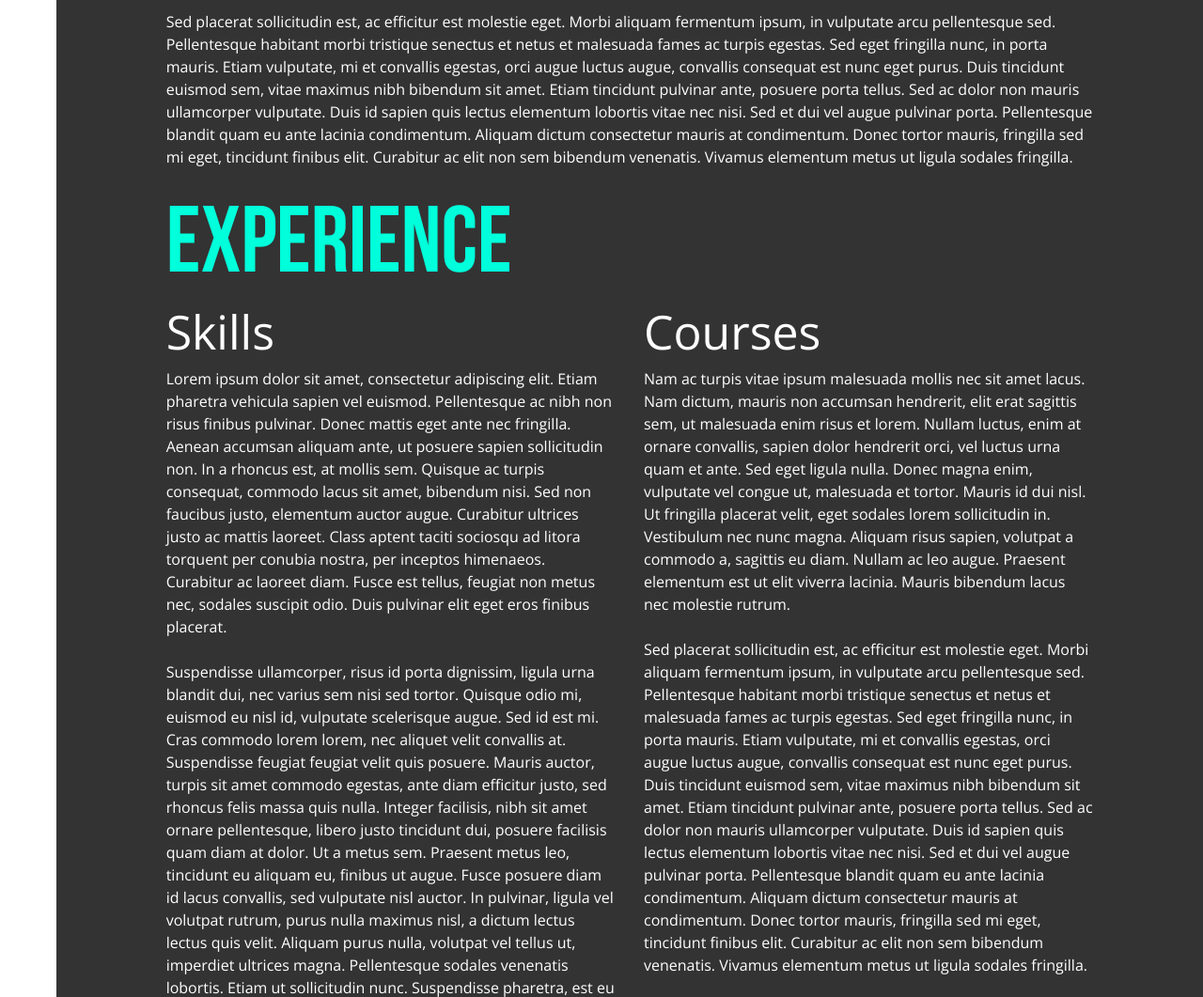
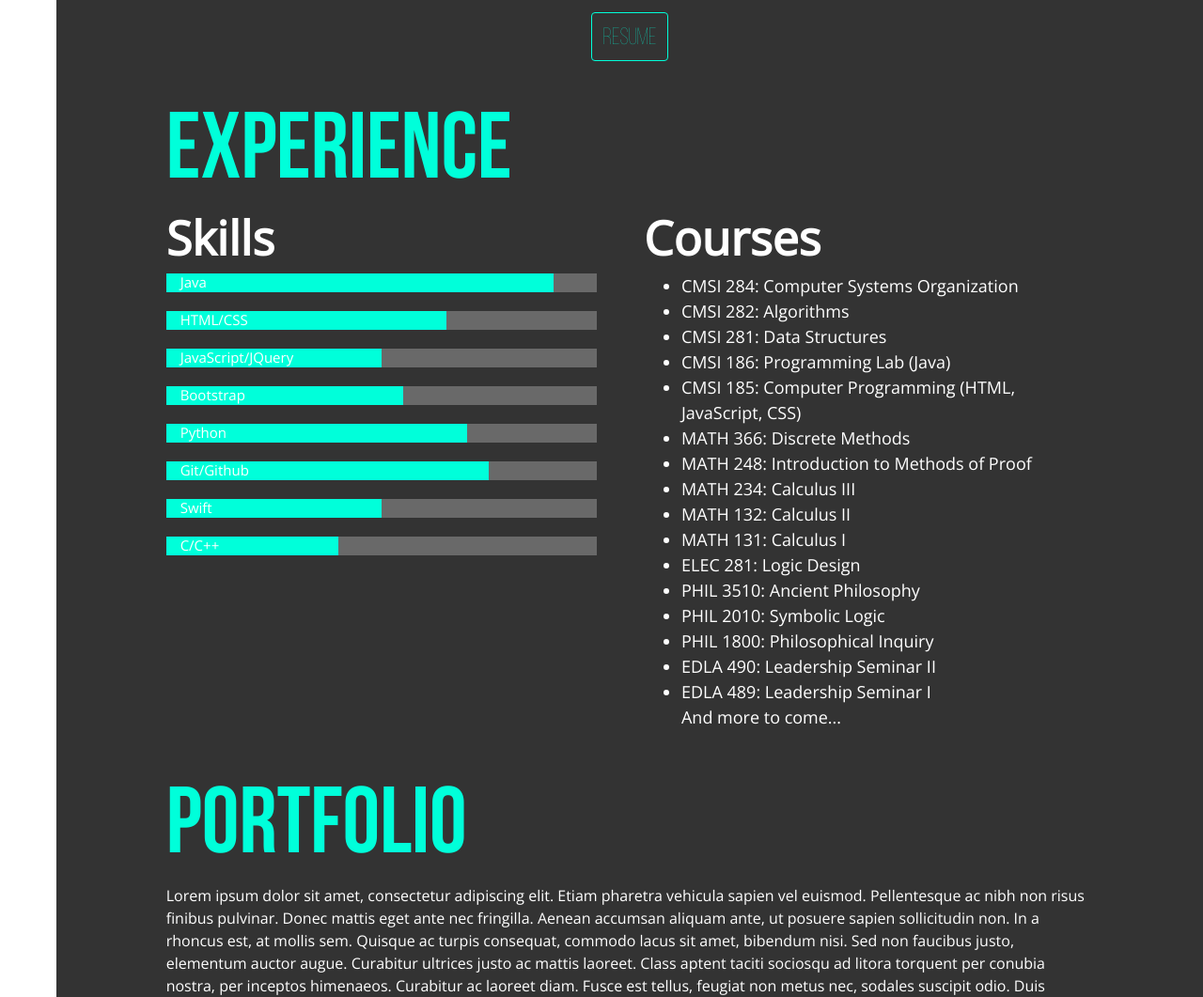
Before and after one commit to dmoini/dmoini.github.io, a plain HTML site: page index.html in a window 1280 px wide. Shown: the part 1637-2698 px from the top of the page at 94% size. Drawn offline with nearby package versions, Linux system fonts and the light colour scheme; files whose address does not match are found by name.

Commit message:
More progress made. :)

```diff
--- a/css/main.css
+++ b/css/main.css
@@ -1,27 +1,35 @@
 :root {
     --seafoam: #00ffda;
+    --gray: #696969;
     --dark-gray: #333333;
+    --light-gray: #b7b7b7;
 }
 
-h1:not(.header) {
+h1:not(.home-header) {
     font-family: "bebas_neuebold", sans-serif;
     font-size: 100px;
     color: var(--seafoam)
 }
 
 @media only screen and (max-width: 767px) {
-    h1:not(.header) {
-        font-size: 80px;
+    h1:not(.home-header) {
+        font-size: 22vw;
     }
 }
 
 h2 {
     font-family: "Open Sans", sans-serif;
     font-size: 50px;
+    font-weight: bold;
+    color: white;
 }
 
 p {
     font-family: "Open Sans", sans-serif;
+}
+
+#about, #experience, #portfolio {
+    padding-bottom: 20px;
 }
 
 .btn {
@@ -30,6 +38,8 @@ p {
     color: var(--seafoam);
     margin-top: 10px;
     margin-bottom: 10px;
+    font-family: "bebas_neuethin", sans-serif;
+    font-size: 25px;
 }
 
 .btn:hover {
@@ -58,7 +68,7 @@ p {
 #sidenav-icons a {
     padding: 6px 17px;
     text-decoration: none;
-    color: var(--dark-gray);
+    color: var(--gray);
 }
 
 #sidenav-icons a:hover, #topnav-icons a:hover, #contact a:hover {
@@ -92,7 +102,7 @@ p {
 #topnav a {
     float: left;
     display: block;
-    color: #333333;
+    color: var(--gray);
     text-align: center;
     text-decoration: none;
     font-size: 25px;
@@ -122,16 +132,16 @@ p {
 /********** MAIN **********/
 
 #main {
-    margin-left: 60px;
-    padding: 0px 0px 1px;
+    /* margin-left: 60px; */
+    margin: 0 0 0 60px;
+    /* padding: 0px 0px 1px; */
     background-color: var(--dark-gray);
     color: white;
 }
 
 @media only screen and (max-width: 767px) {
     #main {
-        margin-left: 0px;
-        margin-top: 60px;
+        margin: 60px 0 0;
     }
     #home, #about, #experience, #portfolio {
         /* TODO: update? */
@@ -160,11 +170,42 @@ p {
     height: 100vh;
 }
 
+/********** EXPERIENCE **********/
+
+.progress {
+    background-color: var(--gray);
+    height: 20px;
+    margin-right: 20px;
+    margin-bottom: 20px;
+    border-radius: 0;
+    -webkit-border-radius: 0;
+    -moz-border-radius: 0;
+    -o-border-radius: 0;
+}
+
+.progress-bar {
+    height: 20px;
+    font-size: 125%;
+    text-align: left;
+    background-color: var(--seafoam);
+}
+
+.bar-text {
+    font-family: "Open Sans", sans-serif;
+    padding-left: 15px;
+}
+
+#courses-list {
+    font-family: "Open Sans", sans-serif;
+    font-size: 18px;
+    color: white;
+}
+
 /********** CONTACT BAR **********/
 
 #contact {
-    width: 100%;
-    height: 60px;
+    width: 100vw;
+    height: 65px;
     background-color: black;
     /* TODO: figure out how to remove bottom white bar */
 }
--- a/index.html
+++ b/index.html
@@ -10,10 +10,12 @@
     <link rel="stylesheet" href="fontawesome-5.1.0/css/all.css">
     <link rel="stylesheet" href="css/animate.min.css">
     <link rel="stylesheet" href="/Users/donovanmoini/Desktop/dmoini.github.io/fonts/bebas-nueue/stylesheet.css">
+    <link rel="stylesheet" href="https://fonts.googleapis.com/css?family=Open+Sans">
     <link rel="icon" href="images/favicon-32x32.png" type="image/png" sizes="32x32" />
-    <link href="https://fonts.googleapis.com/css?family=Open+Sans" rel="stylesheet">
     <title>Donovan Moini Portfolio Website</title>
 </head>
+
+<!-- onload="$(document).ready(function(){$(this).scrollTop(0);});" -->
 
 <body>
     <!-- ********** NAVIGATION BAR ********** -->
@@ -53,20 +55,22 @@
 
     <!-- ********** MAIN CONTENT ********** -->
     <div id="main">
-        <div class="background-image d-flex align-items-center" id="home">
+        <section class="background-image d-flex align-items-center" id="home">
             <div class="container-fluid">
                 <div class="row">
                     <div class="col-xl-1 col-lg-1 col-md-1 col-sm-0 col-xs-0"></div>
                     <div class="col-xl-6 col-lg-6 col-md-6 col-sm-12 col-xs-12">
-                        <h1 class="header wow fadeInUp" data-wow-delay="0.5s">Hello!</h1>
-                        <h1 class="header wow fadeInUp" data-wow-delay="1.25s">I'm Donovan and welcome to my portfolio!</h1>
+                        <h1 class="home-header wow fadeInUp" data-wow-delay="0.5s">Hello!</h1>
+                        <h1 class="home-header wow fadeInUp" data-wow-delay="1.25s">I'm Donovan and welcome to my portfolio!</h1>
                         <a href="mailto:donnym99@gmail.com?Subject=You're Hired!" target="_top" class="wow fadeInUp" data-wow-delay="2.0s"><button class="btn">CONTACT ME</button></a>
                     </div>
                     <div class="col-xl-5 col-lg-5 col-md-5 col-sm-0 col-xs-0"></div>
                 </div>
             </div>
-        </div>
-        <div class="container-fluid" id="about">
+        </section>
+
+        <!-- ********** ABOUT ME ********** -->
+        <section class="container-fluid" id="about">
             <!-- THINGS TO TALK ABOUT: Who you are What kind of work you do How you do that work Where you want to go next And who YOU really want to work with. -->
             <div class="row">
                 <div class="col-xl-1 col-lg-1 col-md-1 col-sm-0 col-xs-0"></div>
@@ -88,16 +92,18 @@
                         <br><br>Nam ac turpis vitae ipsum malesuada mollis nec sit amet lacus. Nam dictum, mauris non accumsan hendrerit, elit erat sagittis sem, ut malesuada enim risus et lorem. Nullam luctus, enim at ornare convallis, sapien dolor hendrerit
                         orci, vel luctus urna quam et ante. Sed eget ligula nulla. Donec magna enim, vulputate vel congue ut, malesuada et tortor. Mauris id dui nisl. Ut fringilla placerat velit, eget sodales lorem sollicitudin in. Vestibulum nec nunc
                         magna. Aliquam risus sapien, volutpat a commodo a, sagittis eu diam. Nullam ac leo augue. Praesent elementum est ut elit viverra lacinia. Mauris bibendum lacus nec molestie rutrum.
-                        <br><br>Sed placerat sollicitudin est, ac efficitur est molestie eget. Morbi aliquam fermentum ipsum, in vulputate arcu pellentesque sed. Pellentesque habitant morbi tristique senectus et netus et malesuada fames ac turpis egestas.
-                        Sed eget fringilla nunc, in porta mauris. Etiam vulputate, mi et convallis egestas, orci augue luctus augue, convallis consequat est nunc eget purus. Duis tincidunt euismod sem, vitae maximus nibh bibendum sit amet. Etiam tincidunt
-                        pulvinar ante, posuere porta tellus. Sed ac dolor non mauris ullamcorper vulputate. Duis id sapien quis lectus elementum lobortis vitae nec nisi. Sed et dui vel augue pulvinar porta. Pellentesque blandit quam eu ante lacinia condimentum.
-                        Aliquam dictum consectetur mauris at condimentum. Donec tortor mauris, fringilla sed mi eget, tincidunt finibus elit. Curabitur ac elit non sem bibendum venenatis. Vivamus elementum metus ut ligula sodales fringilla.
                     </p>
+                    <!-- TODO: add resume -->
+                    <div class="text-center">
+                        <a href="documents/resume.pdf"><button class="btn">RESUME</button></a>
+                    </div>
                 </div>
                 <div class="col-xl-1 col-lg-1 col-md-1 col-sm-0 col-xs-0"></div>
             </div>
-        </div>
-        <div class="container-fluid" id="experience">
+        </section>
+
+        <!-- ********** EXPERIENCE ********** -->
+        <section class="container-fluid" id="experience">
             <div class="row">
                 <div class="col-xl-1 col-lg-1 col-md-1 col-sm-0 col-xs-0"></div>
                 <div class="col-xl-10 col-lg-10 col-md-10 col-sm-12 col-xs-12">
@@ -105,39 +111,84 @@
                     <div class="row">
                         <div class="col-xl-6 col-lg-6 col-md-6 col-sm-12 col-xs-12" id="skills">
                             <h2>Skills</h2>
-                            <p>
-                                Lorem ipsum dolor sit amet, consectetur adipiscing elit. Etiam pharetra vehicula sapien vel euismod. Pellentesque ac nibh non risus finibus pulvinar. Donec mattis eget ante nec fringilla. Aenean accumsan aliquam ante, ut posuere sapien sollicitudin non.
-                                In a rhoncus est, at mollis sem. Quisque ac turpis consequat, commodo lacus sit amet, bibendum nisi. Sed non faucibus justo, elementum auctor augue. Curabitur ultrices justo ac mattis laoreet. Class aptent taciti sociosqu
-                                ad litora torquent per conubia nostra, per inceptos himenaeos. Curabitur ac laoreet diam. Fusce est tellus, feugiat non metus nec, sodales suscipit odio. Duis pulvinar elit eget eros finibus placerat.
-                                <br><br>Suspendisse ullamcorper, risus id porta dignissim, ligula urna blandit dui, nec varius sem nisi sed tortor. Quisque odio mi, euismod eu nisl id, vulputate scelerisque augue. Sed id est mi. Cras commodo lorem lorem,
-                                nec aliquet velit convallis at. Suspendisse feugiat feugiat velit quis posuere. Mauris auctor, turpis sit amet commodo egestas, ante diam efficitur justo, sed rhoncus felis massa quis nulla. Integer facilisis, nibh sit
-                                amet ornare pellentesque, libero justo tincidunt dui, posuere facilisis quam diam at dolor. Ut a metus sem. Praesent metus leo, tincidunt eu aliquam eu, finibus ut augue. Fusce posuere diam id lacus convallis, sed vulputate
-                                nisl auctor. In pulvinar, ligula vel volutpat rutrum, purus nulla maximus nisl, a dictum lectus lectus quis velit. Aliquam purus nulla, volutpat vel tellus ut, imperdiet ultrices magna. Pellentesque sodales venenatis lobortis.
-                                Etiam ut sollicitudin nunc. Suspendisse pharetra, est eu consequat efficitur, sapien turpis rutrum tellus, sit amet elementum augue ex ac nunc.
-                                <br><br>Sed sem sapien, fermentum sit amet scelerisque nec, iaculis vitae mauris. In nec volutpat neque, ut viverra nibh. In a risus elit. Nam ut dolor nec metus ultricies facilisis. Pellentesque id iaculis ex. Sed nec
-                                ex a nunc scelerisque convallis a ac mauris. In non interdum metus. Nullam commodo, augue sit amet venenatis tincidunt, felis mi ullamcorper lorem, ut consequat tortor purus a quam. Sed suscipit turpis eu pellentesque consectetur.
-                                In hac habitasse platea dictumst. Fusce felis felis, lacinia a turpis sed, elementum tincidunt tortor. Aliquam vitae pharetra purus, vel egestas justo. Cras posuere lectus vitae justo auctor, id suscipit tellus rhoncus.
-                                Suspendisse vel ex vel lacus dapibus tincidunt. Vivamus pellentesque quam tempor dolor euismod aliquam. Duis ut nunc venenatis, porttitor dolor quis, mollis lacus.
-                            </p>
+                            <div class="progress">
+                                <div class="progress-bar" role="progressbar" aria-valuenow="90" aria-valuemin="0" aria-valuemax="100" style="width: 90%;">
+                                    <div class="bar-text"><span>Java</span></div>
+                                </div>
+                            </div>
+                            <div class="progress">
+                                <div class="progress-bar" role="progressbar" aria-valuenow="65" aria-valuemin="0" aria-valuemax="100" style="width: 65%;">
+                                    <div class="bar-text"><span>HTML/CSS</span></div>
+                                </div>
+                            </div>
+                            <div class="progress">
+                                <div class="progress-bar" role="progressbar" aria-valuenow="50" aria-valuemin="0" aria-valuemax="100" style="width: 50%;">
+                                    <div class="bar-text"><span>JavaScript/JQuery</span></div>
+                                </div>
+                            </div>
+                            <div class="progress">
+                                <div class="progress-bar" role="progressbar" aria-valuenow="55" aria-valuemin="0" aria-valuemax="100" style="width: 55%;">
+                                    <div class="bar-text"><span>Bootstrap</span></div>
+                                </div>
+                            </div>
+                            <div class="progress">
+                                <div class="progress-bar" role="progressbar" aria-valuenow="70" aria-valuemin="0" aria-valuemax="100" style="width: 70%;">
+                                    <div class="bar-text"><span>Python</span></div>
+                                </div>
+                            </div>
+                            <div class="progress">
+                                <div class="progress-bar" role="progressbar" aria-valuenow="75" aria-valuemin="0" aria-valuemax="100" style="width: 75%;">
+                                    <div class="bar-text"><span>Git/Github</span></div>
+                                </div>
+                            </div>
+                            <div class="progress">
+                                <div class="progress-bar" role="progressbar" aria-valuenow="50" aria-valuemin="0" aria-valuemax="100" style="width: 50%;">
+                                    <div class="bar-text"><span>Swift</span></div>
+                                </div>
+                            </div>
+                            <div class="progress">
+                                <div class="progress-bar" role="progressbar" aria-valuenow="40" aria-valuemin="0" aria-valuemax="100" style="width: 40%;">
+                                    <div class="bar-text"><span>C/C++</span></div>
+                                </div>
+                            </div>
                         </div>
                         <div class="col-xl-6 col-lg-6 col-md-6 col-sm-12 col-xs-12" id="courses">
                             <h2>Courses</h2>
-                            <p>Nam ac turpis vitae ipsum malesuada mollis nec sit amet lacus. Nam dictum, mauris non accumsan hendrerit, elit erat sagittis sem, ut malesuada enim risus et lorem. Nullam luctus, enim at ornare convallis, sapien dolor hendrerit
-                                orci, vel luctus urna quam et ante. Sed eget ligula nulla. Donec magna enim, vulputate vel congue ut, malesuada et tortor. Mauris id dui nisl. Ut fringilla placerat velit, eget sodales lorem sollicitudin in. Vestibulum
-                                nec nunc magna. Aliquam risus sapien, volutpat a commodo a, sagittis eu diam. Nullam ac leo augue. Praesent elementum est ut elit viverra lacinia. Mauris bibendum lacus nec molestie rutrum.
-                                <br><br>Sed placerat sollicitudin est, ac efficitur est molestie eget. Morbi aliquam fermentum ipsum, in vulputate arcu pellentesque sed. Pellentesque habitant morbi tristique senectus et netus et malesuada fames ac turpis
-                                egestas. Sed eget fringilla nunc, in porta mauris. Etiam vulputate, mi et convallis egestas, orci augue luctus augue, convallis consequat est nunc eget purus. Duis tincidunt euismod sem, vitae maximus nibh bibendum sit
-                                amet. Etiam tincidunt pulvinar ante, posuere porta tellus. Sed ac dolor non mauris ullamcorper vulputate. Duis id sapien quis lectus elementum lobortis vitae nec nisi. Sed et dui vel augue pulvinar porta. Pellentesque blandit
-                                quam eu ante lacinia condimentum. Aliquam dictum consectetur mauris at condimentum. Donec tortor mauris, fringilla sed mi eget, tincidunt finibus elit. Curabitur ac elit non sem bibendum venenatis. Vivamus elementum metus
-                                ut ligula sodales fringilla.
-                            </p>
+                            <ul id="courses-list">
+                                <!-- TODO: Uncomment courses once I complete them -->
+                                <!-- <li>CMSI 485: Artificial Intelligence</li> -->
+                                <!-- <li>CMSI 386: Programming Languages</li> -->
+                                <!-- <li>CMSI 385: Introduction to Theory of Computation</li> -->
+                                <!-- <li>CMSI 370: Interaction Design</li> -->
+                                <li>CMSI 284: Computer Systems Organization</li>
+                                <li>CMSI 282: Algorithms</li>
+                                <li>CMSI 281: Data Structures</li>
+                                <li>CMSI 186: Programming Lab (Java)</li>
+                                <li>CMSI 185: Computer Programming (HTML, JavaScript, CSS)</li>
+                                <li>MATH 366: Discrete Methods</li>
+                                <li>MATH 248: Introduction to Methods of Proof</li>
+                                <li>MATH 234: Calculus III</li>
+                                <li>MATH 132: Calculus II</li>
+                                <li>MATH 131: Calculus I</li>
+                                <li>ELEC 281: Logic Design</li>
+                                <li>PHIL 3510: Ancient Philosophy</li>
+                                <!-- <li>PHIL 3100: The Good Life</li> -->
+                                <li>PHIL 2010: Symbolic Logic</li>
+                                <li>PHIL 1800: Philosophical Inquiry</li>
+                                <!-- <li>EDLA 491: Leadership Seminar III</li> -->
+                                <li>EDLA 490: Leadership Seminar II</li>
+                                <li>EDLA 489: Leadership Seminar I</li>
+                                <p>And more to come...</p>
+                            </ul>
                         </div>
                     </div>
                 </div>
                 <div class="col-xl-1 col-lg-1 col-md-1 col-sm-0 col-xs-0"></div>
             </div>
-        </div>
-        <div class="container-fluid" id="portfolio">
+        </section>
+
+        <!-- ********** PORTFOLIO ********** -->
+        <section class="container-fluid" id="portfolio">
             <div class="row">
                 <div class="col-xl-1 col-lg-1 col-md-1 col-sm-0 col-xs-0"></div>
                 <div class="col-xl-10 col-lg-10 col-md-10 col-sm-12 col-xs-12">
@@ -158,16 +209,17 @@
                         <br><br>Nam ac turpis vitae ipsum malesuada mollis nec sit amet lacus. Nam dictum, mauris non accumsan hendrerit, elit erat sagittis sem, ut malesuada enim risus et lorem. Nullam luctus, enim at ornare convallis, sapien dolor hendrerit
                         orci, vel luctus urna quam et ante. Sed eget ligula nulla. Donec magna enim, vulputate vel congue ut, malesuada et tortor. Mauris id dui nisl. Ut fringilla placerat velit, eget sodales lorem sollicitudin in. Vestibulum nec nunc
                         magna. Aliquam risus sapien, volutpat a commodo a, sagittis eu diam. Nullam ac leo augue. Praesent elementum est ut elit viverra lacinia. Mauris bibendum lacus nec molestie rutrum.
-                        <br><br>Sed placerat sollicitudin est, ac efficitur est molestie eget. Morbi aliquam fermentum ipsum, in vulputate arcu pellentesque sed. Pellentesque habitant morbi tristique senectus et netus et malesuada fames ac turpis egestas.
-                        Sed eget fringilla nunc, in porta mauris. Etiam vulputate, mi et convallis egestas, orci augue luctus augue, convallis consequat est nunc eget purus. Duis tincidunt euismod sem, vitae maximus nibh bibendum sit amet. Etiam tincidunt
-                        pulvinar ante, posuere porta tellus. Sed ac dolor non mauris ullamcorper vulputate. Duis id sapien quis lectus elementum lobortis vitae nec nisi. Sed et dui vel augue pulvinar porta. Pellentesque blandit quam eu ante lacinia condimentum.
-                        Aliquam dictum consectetur mauris at condimentum. Donec tortor mauris, fringilla sed mi eget, tincidunt finibus elit. Curabitur ac elit non sem bibendum venenatis. Vivamus elementum metus ut ligula sodales fringilla.
                     </p>
+                    <div class="text-center">
+                        <a href="https://www.github.com/dmoini" target="_blank"><button class="btn">SEE MORE WORK ON GITHUB</button></a>
+                    </div>
                 </div>
                 <div class="col-xl-1 col-lg-1 col-md-1 col-sm-0 col-xs-0"></div>
             </div>
-        </div>
+        </section>
     </div>
+
+    <!-- ********** CONTACT ********** -->
     <div class="d-block d-xs-block d-md-none" id="contact">
         <div class="center-icons-horizontally" id="contact-icons">
             <a href="mailto:donnym99@gmail.com?Subject=You're Hired!" target="_top" id="topnav-email"><i class="fa fa-envelope" aria-hidden="true"></i></a>
@@ -178,8 +230,6 @@
             <a href="https://www.facebook.com/d.moini" target="_blank"><i class="fa fa-facebook" aria-hidden="true"></i></a>
         </div>
     </div>
-
-
 
     <script src="https://ajax.googleapis.com/ajax/libs/jquery/3.2.1/jquery.min.js"></script>
     <script src="https://npmcdn.com/tether@1.2.4/dist/js/tether.min.js"></script>
```
